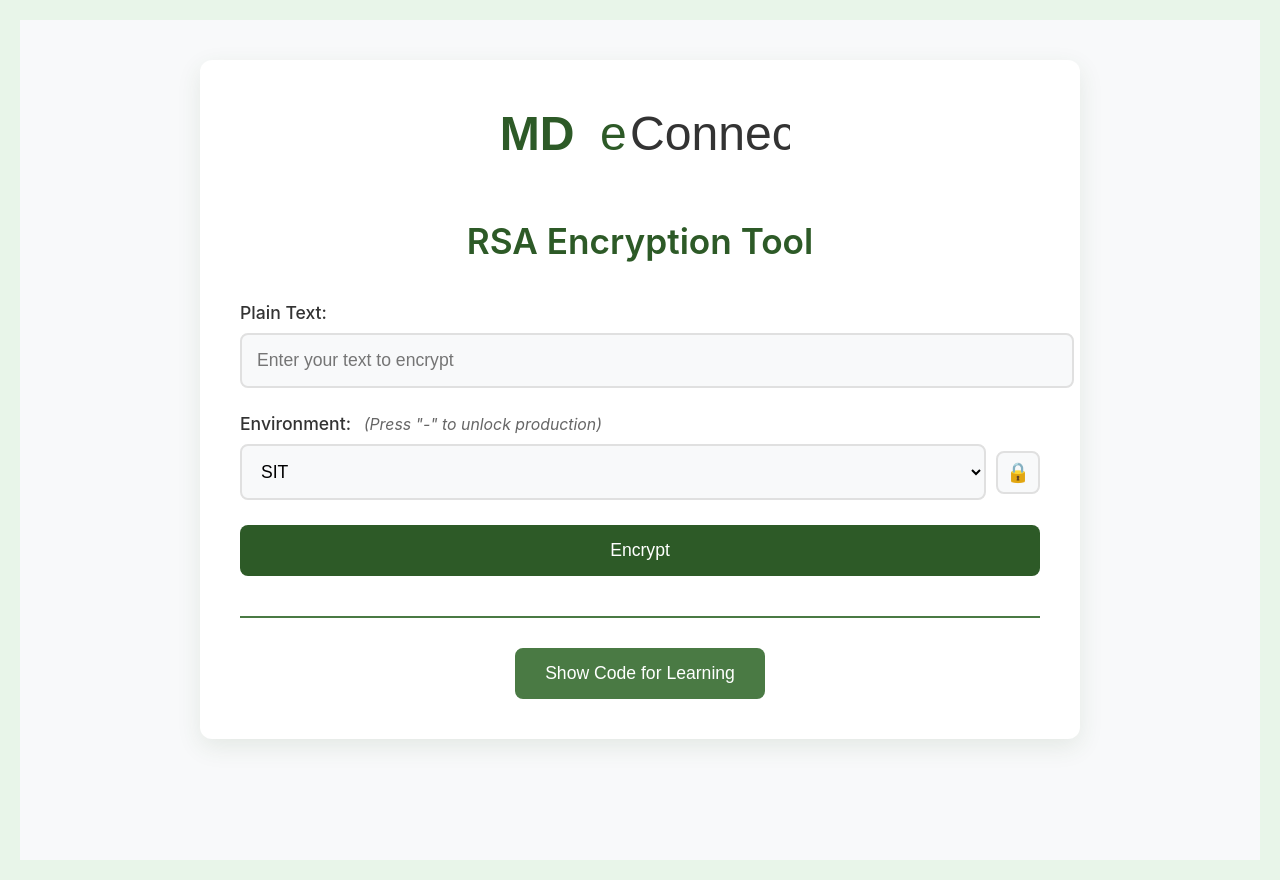
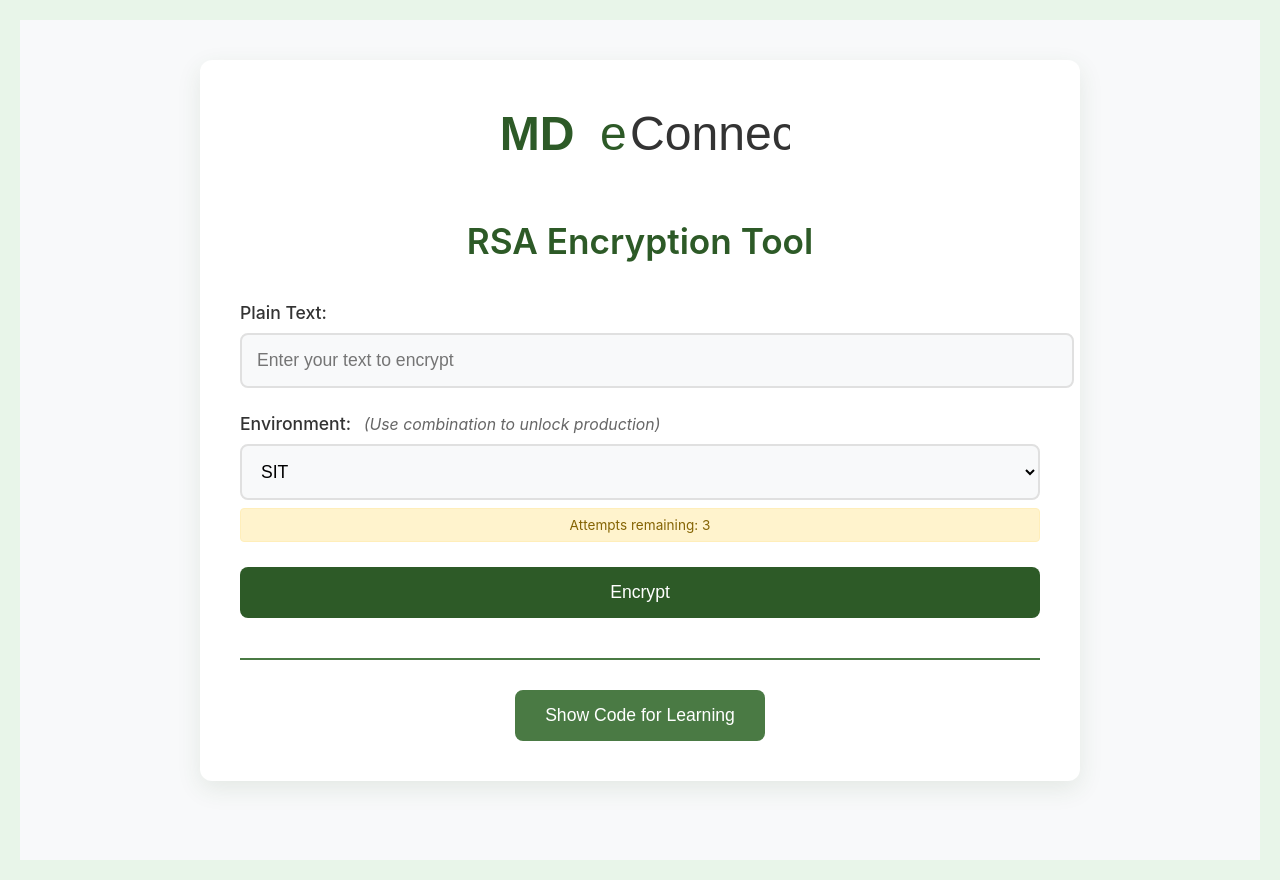
Before and after one commit to sunut/poc-encrypt-web, a React (Create React App) app: page / in a window 1280 px wide. Built offline with nearby package versions, Linux system fonts and the light colour scheme; the HTML template or start-up script is replaced by a standard one.

Commit message:
Add UnleashService with secret combination unlock feature

```diff
--- a/src/components/RSAEncryption.css
+++ b/src/components/RSAEncryption.css
@@ -170,7 +170,7 @@ button:disabled {
     padding: 15px;
     margin-top: 20px;
     border-radius: 8px;
-    animation: fadeIn 0.3s ease-out;
+    animation: shake 0.5s ease-in-out;
 }
 
 /* Code Section */
@@ -245,6 +245,18 @@ button:disabled {
     50% { opacity: 0.5; }
 }
 
+.unlock-hint {
+    font-size: 0.85em;
+    color: #856404;
+    background-color: #fff3cd;
+    border: 1px solid #ffeeba;
+    padding: 8px 12px;
+    border-radius: 4px;
+    margin-top: 8px;
+    text-align: center;
+    animation: fadeIn 0.3s ease-out;
+}
+
 .unlock-btn {
     background: none;
     border: none;
@@ -260,28 +272,15 @@ button:disabled {
     position: relative;
 }
 
-.unlock-btn:not(.unlocked):hover::after {
-    content: 'Press "-"';
-    position: absolute;
-    bottom: -30px;
-    left: 50%;
-    transform: translateX(-50%);
-    background-color: #333;
-    color: white;
-    padding: 4px 8px;
-    border-radius: 4px;
-    font-size: 0.8em;
-    white-space: nowrap;
-    animation: fadeIn 0.3s ease-out;
-}
-
 .unlock-btn.unlocked {
     background-color: #ffeeba;
     border-color: #ffc107;
+    animation: pulse 2s infinite;
 }
 
 .unlock-btn.unlocked:hover {
     background-color: #ffe8a1;
+    border-color: #ffc107;
 }
 
 .prod-env {
@@ -313,3 +312,9 @@ button:disabled {
         width: 100%;
     }
 }
+
+@keyframes shake {
+    0%, 100% { transform: translateX(0); }
+    25% { transform: translateX(-5px); }
+    75% { transform: translateX(5px); }
+}
--- a/src/components/RSAEncryption.js
+++ b/src/components/RSAEncryption.js
@@ -1,6 +1,7 @@
 import React, { useState, useEffect } from 'react';
 import './RSAEncryption.css';
 import logo from '../assets/logo.svg';
+import unleashService from '../services/UnleashService';
 
 // RSA Public Keys for different environments
 const PUBLIC_KEYS = {
@@ -37,13 +38,19 @@ const RSAEncryption = () => {
     const [error, setError] = useState('');
     const [isLoading, setIsLoading] = useState(false);
     const [showCode, setShowCode] = useState(false);
-    const [isProdUnlocked, setIsProdUnlocked] = useState(false);
+    const [unleashState, setUnleashState] = useState(unleashService.getState());
 
-    // Add keyboard shortcut handler
+    // Add keyboard handler for unlock combination
     useEffect(() => {
         const handleKeyPress = (event) => {
-            if (event.key === '-' && !isProdUnlocked) {
-                toggleProdUnlock();
+            const result = unleashService.handleKeyPress(event.key);
+            if (result) {
+                if (result.success) {
+                    setError('');
+                } else {
+                    setError(result.message);
+                }
+                setUnleashState(unleashService.getState());
             }
         };
 
@@ -51,7 +58,7 @@ const RSAEncryption = () => {
         return () => {
             window.removeEventListener('keydown', handleKeyPress);
         };
-    }, [isProdUnlocked]); // Add isProdUnlocked to dependency array
+    }, []);
 
     // Function to parse PEM format public key
     const importPublicKey = async (pem) => {
@@ -131,8 +138,8 @@ const RSAEncryption = () => {
 
     const handleEnvironmentChange = (e) => {
         const newEnv = e.target.value;
-        if (newEnv === 'prod' && !isProdUnlocked) {
-            setError('Production environment is locked. Please unlock it first.');
+        if (newEnv === 'prod' && !unleashState.isProdUnlocked) {
+            setError('Production environment is locked. Use the secret combination to unlock.');
             return;
         }
         setEnvironment(newEnv);
@@ -140,19 +147,11 @@ const RSAEncryption = () => {
     };
 
     const toggleProdUnlock = () => {
-        if (!isProdUnlocked) {
-            const confirmUnlock = window.confirm(
-                'Warning: You are about to unlock the Production environment.\nThis can be triggered using the "-" key.\nAre you sure you want to proceed?'
-            );
-            if (confirmUnlock) {
-                setIsProdUnlocked(true);
-                setError('');
-            }
-        } else {
-            setIsProdUnlocked(false);
+        const result = unleashService.lockProduction();
+        setUnleashState(unleashService.getState());
+        setError(result.message);
         if (environment === 'prod') {
             setEnvironment('sit');
-            }
         }
     };
 
@@ -224,7 +223,11 @@ const RSAEncryption = () => {
                 <div className="form-group">
                     <div className="environment-container">
                         <label htmlFor="environment">
-                            Environment: {!isProdUnlocked && <span className="shortcut-hint">(Press "-" to unlock production)</span>}
+                            Environment: {!unleashState.isProdUnlocked && (
+                                <span className="shortcut-hint">
+                                    (Use combination to unlock production)
+                                </span>
+                            )}
                         </label>
                         <div className="environment-controls">
                             <select
@@ -236,17 +239,24 @@ const RSAEncryption = () => {
                             >
                                 <option value="sit">SIT</option>
                                 <option value="uat">UAT</option>
-                                <option value="prod" disabled={!isProdUnlocked}>PROD</option>
+                                <option value="prod" disabled={!unleashState.isProdUnlocked}>PROD</option>
                             </select>
+                            {unleashState.isProdUnlocked && (
                                 <button
                                     type="button"
-                                className={`unlock-btn ${isProdUnlocked ? 'unlocked' : ''}`}
+                                    className="unlock-btn unlocked"
                                     onClick={toggleProdUnlock}
-                                title={isProdUnlocked ? 'Lock Production' : 'Unlock Production (or press "-")'}
+                                    title="Lock Production"
                                 >
-                                {isProdUnlocked ? '🔓' : '🔒'}
+                                    🔓
                                 </button>
+                            )}
                         </div>
+                        {!unleashState.isProdUnlocked && !unleashState.isLocked && (
+                            <div className="unlock-hint">
+                                Attempts remaining: {unleashState.remainingAttempts}
+                            </div>
+                        )}
                     </div>
                 </div>
                 <button type="submit" disabled={isLoading}>
--- /dev/null
+++ b/src/services/UnleashService.js
@@ -0,0 +1,110 @@
+class UnleashService {
+    constructor() {
+        this.toggleState = {
+            isProdUnlocked: false,
+            unlockAttempts: 0,
+            lastAttemptTime: null,
+            cooldownPeriod: 5 * 60 * 1000, // 5 minutes cooldown
+            maxAttempts: 3,
+        };
+
+        // Secret combination for unlocking
+        this.secretCombination = ['-', '-', 'p'];
+        this.currentCombination = [];
+        this.combinationTimeout = null;
+    }
+
+    // Reset combination after a delay
+    resetCombination() {
+        this.currentCombination = [];
+    }
+
+    // Handle key sequence
+    handleKeyPress(key) {
+        if (this.toggleState.unlockAttempts >= this.toggleState.maxAttempts) {
+            const now = Date.now();
+            if (now - this.toggleState.lastAttemptTime < this.toggleState.cooldownPeriod) {
+                const remainingTime = Math.ceil(
+                    (this.toggleState.cooldownPeriod - (now - this.toggleState.lastAttemptTime)) / 1000 / 60
+                );
+                return {
+                    success: false,
+                    message: `Too many attempts. Please wait ${remainingTime} minutes.`,
+                };
+            }
+            // Reset attempts after cooldown
+            this.toggleState.unlockAttempts = 0;
+        }
+
+        // Clear timeout if exists
+        if (this.combinationTimeout) {
+            clearTimeout(this.combinationTimeout);
+        }
+
+        // Add key to combination
+        this.currentCombination.push(key);
+
+        // Set timeout to reset combination
+        this.combinationTimeout = setTimeout(() => this.resetCombination(), 2000);
+
+        // Check if combination matches
+        const isMatch = this.checkCombination();
+        if (isMatch !== null) {
+            if (!isMatch) {
+                this.toggleState.unlockAttempts++;
+                this.toggleState.lastAttemptTime = Date.now();
+                return {
+                    success: false,
+                    message: `Invalid combination. ${this.toggleState.maxAttempts - this.toggleState.unlockAttempts} attempts remaining.`,
+                };
+            }
+            // Reset on successful unlock
+            this.toggleState.unlockAttempts = 0;
+            this.toggleState.isProdUnlocked = !this.toggleState.isProdUnlocked;
+            return {
+                success: true,
+                message: this.toggleState.isProdUnlocked ? 'Production environment unlocked!' : 'Production environment locked.',
+            };
+        }
+
+        return null; // Still collecting combination
+    }
+
+    // Check if current combination matches secret
+    checkCombination() {
+        if (this.currentCombination.length < this.secretCombination.length) {
+            return null; // Not enough keys yet
+        }
+
+        // Check last n keys where n is the length of secret combination
+        const lastKeys = this.currentCombination.slice(-this.secretCombination.length);
+        const isMatch = this.secretCombination.every((key, index) => key === lastKeys[index]);
+
+        // Reset combination after check
+        this.resetCombination();
+
+        return isMatch;
+    }
+
+    // Get current state
+    getState() {
+        return {
+            isProdUnlocked: this.toggleState.isProdUnlocked,
+            isLocked: this.toggleState.unlockAttempts >= this.toggleState.maxAttempts,
+            remainingAttempts: Math.max(0, this.toggleState.maxAttempts - this.toggleState.unlockAttempts),
+        };
+    }
+
+    // Force lock production environment
+    lockProduction() {
+        this.toggleState.isProdUnlocked = false;
+        return {
+            success: true,
+            message: 'Production environment locked.',
+        };
+    }
+}
+
+// Create singleton instance
+const unleashService = new UnleashService();
+export default unleashService;
```
Lines whose indentation alone changed are shown as unchanged.
